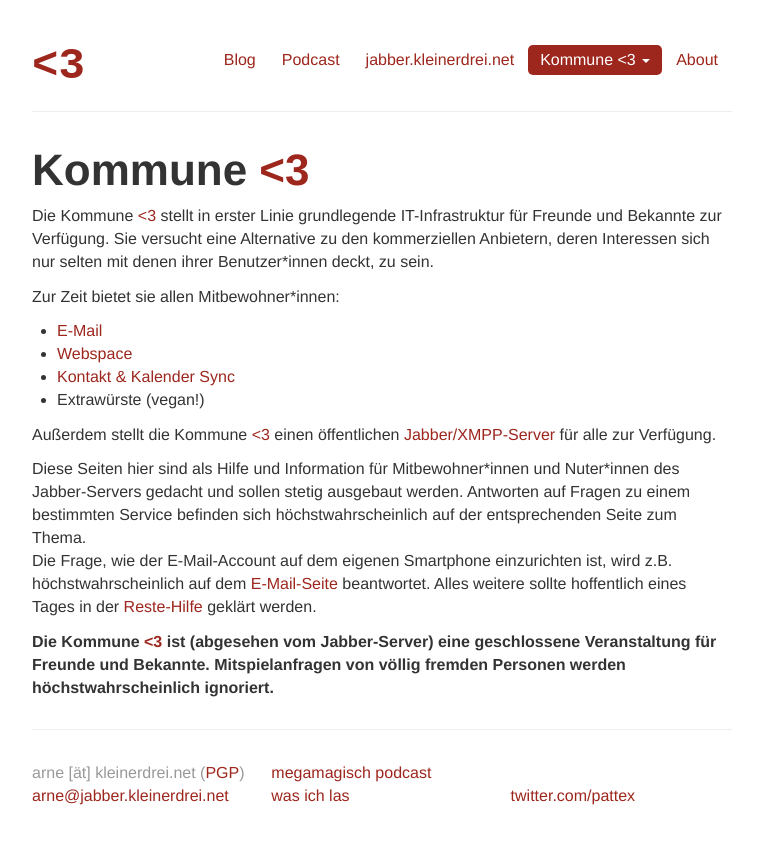
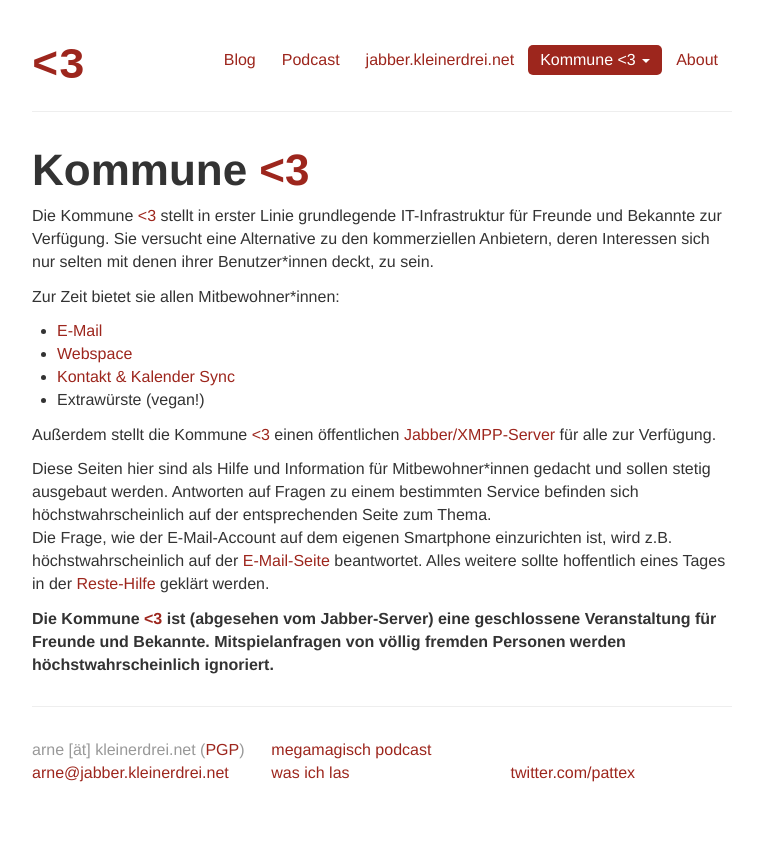
Before and after one commit to pattex/kleinerdrei.net, a Jekyll site: the page built from kommune/index.md, in a window 1280 px wide. Shown: the top 844 px of the page, without its empty margins (258-1021 px from the left). Built offline with Jekyll 4.4.1, drawn with Linux system fonts in a browser that asks for light colours.

Commit message:
Some corrections.

```diff
--- a/kommune/index.md
+++ b/kommune/index.md
@@ -15,7 +15,7 @@ Zur Zeit bietet sie allen Mitbewohner\*innen:
 
 Außerdem stellt die Kommune <span class="red-ish">&lt;3</span> einen öffentlichen [Jabber/XMPP-Server](/jabber) für alle zur Verfügung.
 
-Diese Seiten hier sind als Hilfe und Information für Mitbewohner\*innen und Nuter\*innen des Jabber-Servers gedacht und sollen stetig ausgebaut werden. Antworten auf Fragen zu einem bestimmten Service befinden sich höchstwahrscheinlich auf der entsprechenden Seite zum Thema.
-Die Frage, wie der E-Mail-Account auf dem eigenen Smartphone einzurichten ist, wird z.B. höchstwahrscheinlich auf dem [E-Mail-Seite](/kommune/email) beantwortet. Alles weitere sollte hoffentlich eines Tages in der  [Reste-Hilfe](/kommune/reste-hilfe) geklärt werden.
+Diese Seiten hier sind als Hilfe und Information für Mitbewohner\*innen gedacht und sollen stetig ausgebaut werden. Antworten auf Fragen zu einem bestimmten Service befinden sich höchstwahrscheinlich auf der entsprechenden Seite zum Thema.
+Die Frage, wie der E-Mail-Account auf dem eigenen Smartphone einzurichten ist, wird z.B. höchstwahrscheinlich auf der [E-Mail-Seite](/kommune/email) beantwortet. Alles weitere sollte hoffentlich eines Tages in der [Reste-Hilfe](/kommune/reste-hilfe) geklärt werden.
 
 **Die Kommune <span class="red-ish">&lt;3</span> ist (abgesehen vom Jabber-Server) eine geschlossene Veranstaltung für Freunde und Bekannte. Mitspielanfragen von völlig fremden Personen werden höchstwahrscheinlich ignoriert.**
```
